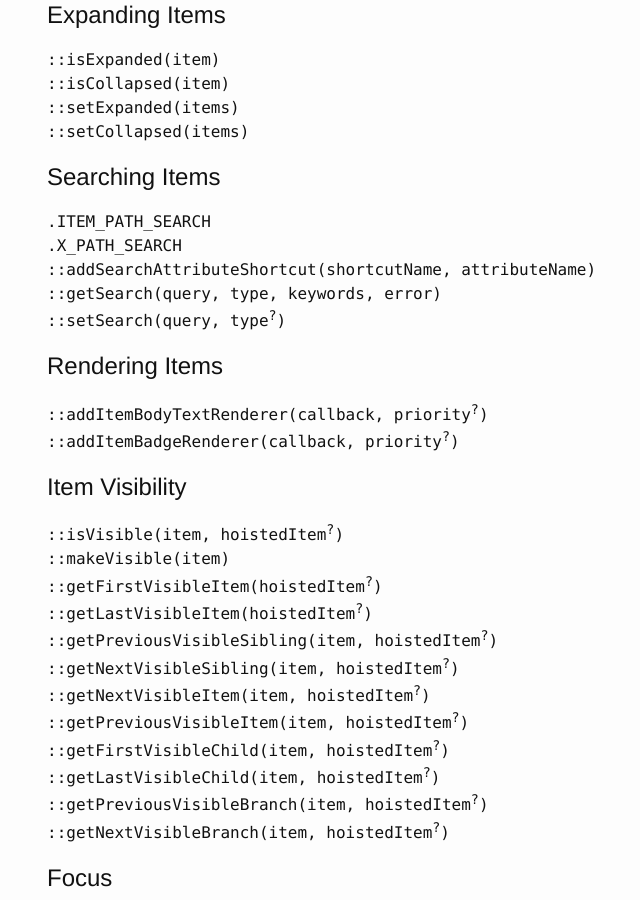
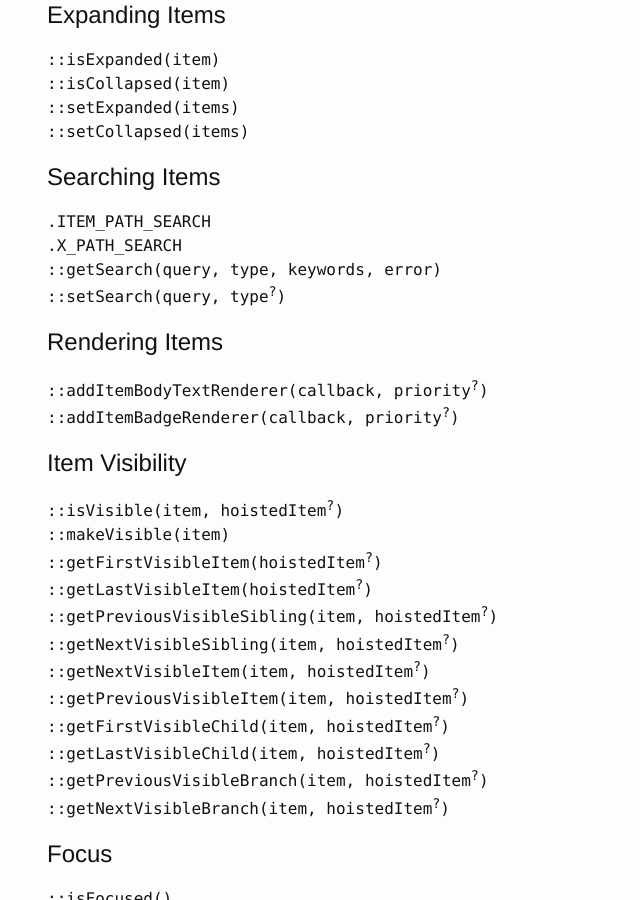
Before and after one commit to jessegrosjean/foldingtext-for-atom, a Jekyll site: the page built from documentation/api-reference/OutlineEditor/index.html, in a window 1280 px wide and 900 px high, scrolled down 1019 px. Shown: the whole window, without its empty margins (223-863 px from the left). Built offline with Jekyll 4.4.1, drawn with Linux system fonts in a browser that asks for light colours; nearby versions of some CDN libraries.

Commit message:
Remove addSearchAttributeShortcut from API

```diff
--- a/documentation/api-reference/OutlineEditor/index.html
+++ b/documentation/api-reference/OutlineEditor/index.html
@@ -704,40 +704,7 @@ editor.</p>
 </dd>
 
 
-  <dt class='method-def' id='instance-addSearchAttributeShortcut'>
-  <span class='signature'>::addSearchAttributeShortcut(shortcutName, attributeName)</span>
-</dt>
-<dd class='method-def'>
-  <p>Add a shortcut for an attribute name in the
-<a class='reference' href='../OutlineEditor#static-ITEM_PATH_SEARCH'>OutlineEditor.ITEM_PATH_SEARCH</a> search syntax. For example if you want
-the user to be able to type <code>@status</code> instead of having to type <code>@data-
-status</code> then you can add <code>status</code> as a shortcut for <code>data-status</code>.</p>
-
-  <table class='parameter table table-condensed table-hover'>
-  <col style='width:25%'>
-  <col style='width:75%'>
-  <thead>
-    <tr>
-      <th>Argument</th>
-      <th>Description</th>
-    </tr>
-  </thead>
-  <tbody>
-    <tr><th>shortcutName</th><td>
-    <a class='reference' href='https://developer.mozilla.org/en-US/docs/Web/JavaScript/Reference/Global_Objects/String'>String</a> Shortcut name, <code>status</code> for example.
-
-  </td>
-</tr>
-<tr><th>attributeName</th><td>
-    <a class='reference' href='https://developer.mozilla.org/en-US/docs/Web/JavaScript/Reference/Global_Objects/String'>String</a> Attribute name, ‘data-status’ for example.
-
-  </td>
-</tr>
-  </tbody>
-</table>
-
-</dd>
-<dt class='method-def' id='instance-getSearch'>
+  <dt class='method-def' id='instance-getSearch'>
   <span class='signature'>::getSearch(query, type, keywords, error)</span>
 </dt>
 <dd class='method-def'>
```
